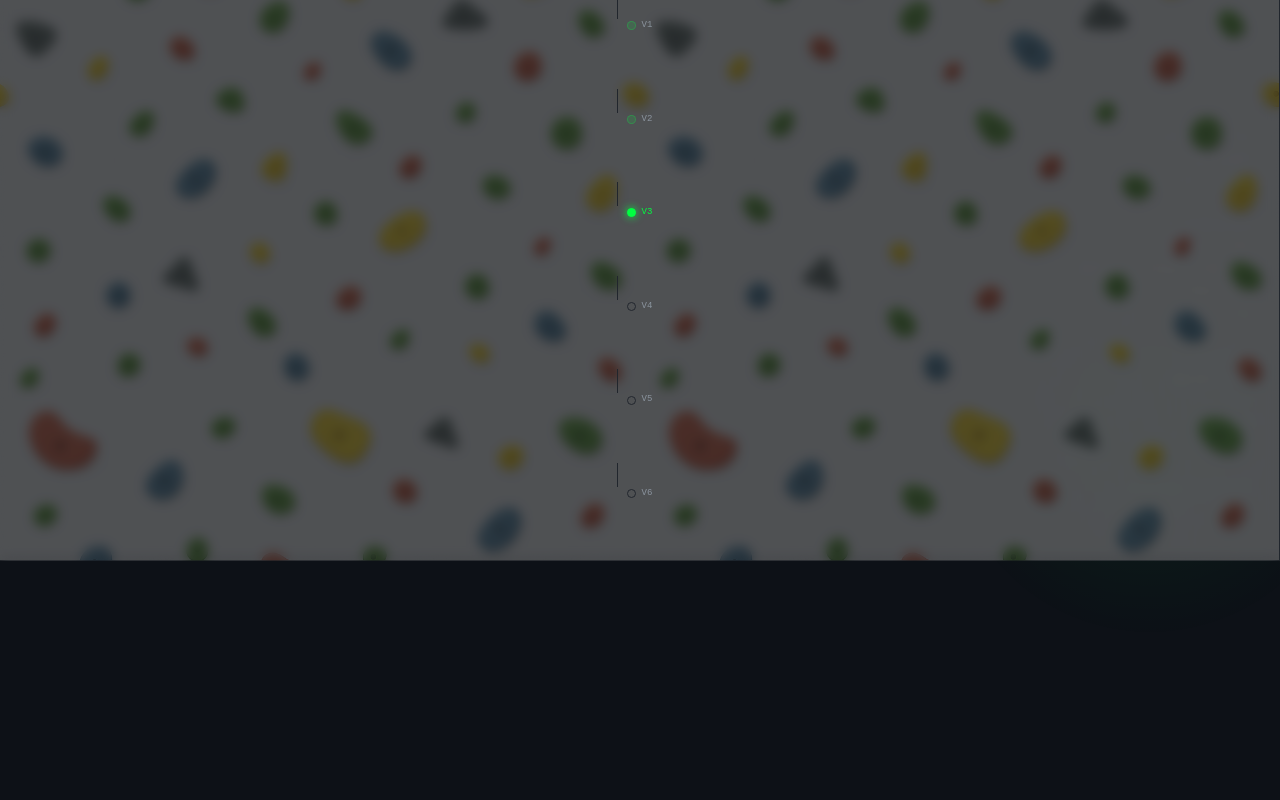
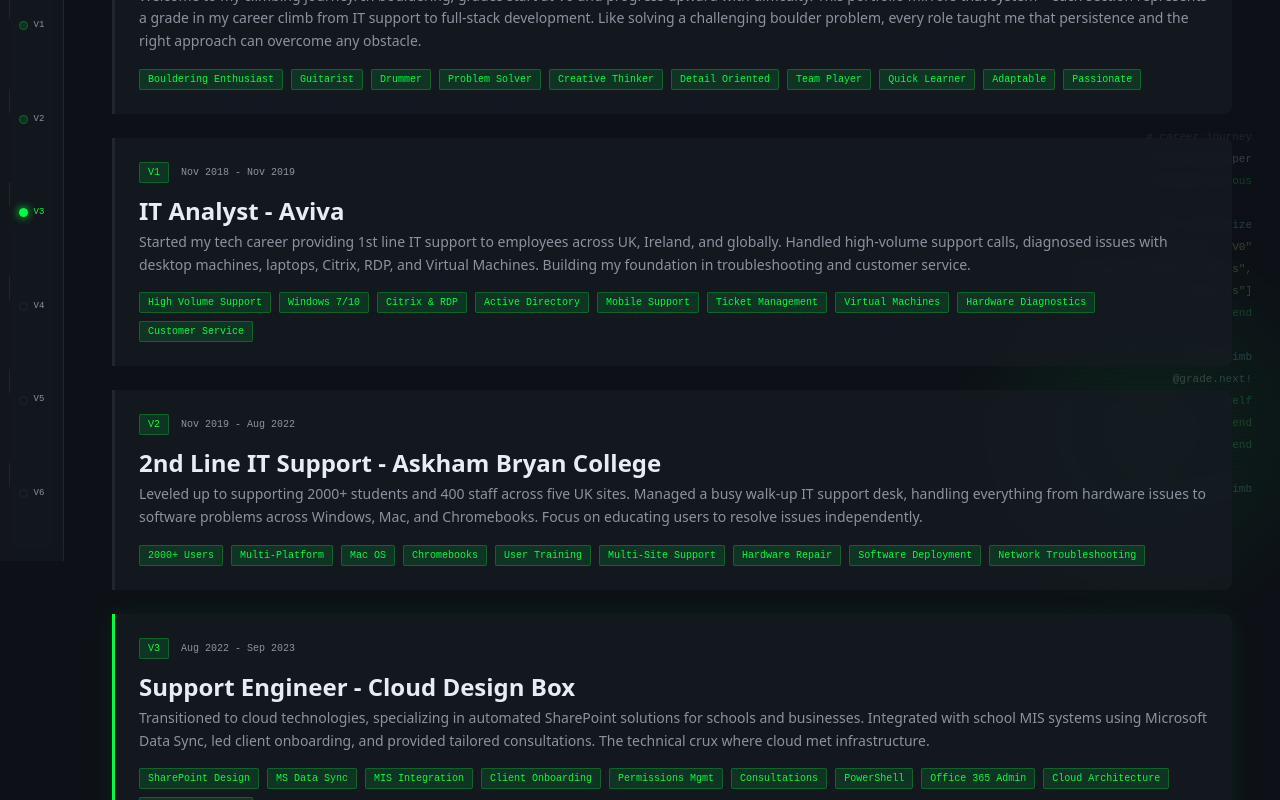
Before and after one commit to A-Wheeto/adamwheatley.net, a Next.js app: page / in a window 1280 px wide. Shown: the part 240-1040 px from the top of the page. Built offline with nearby package versions, Linux system fonts and the light colour scheme.

Commit message:
refactor: rebuild home page with two-column grid and scroll-tracked cards

```diff
--- a/src/app/page.tsx
+++ b/src/app/page.tsx
@@ -7,24 +7,14 @@
 
 export default function HomePage() {
   const [currentGrade, setCurrentGrade] = useState(0)
-  const [scrollProgress, setScrollProgress] = useState(0)
   const sectionRefs = useRef<(HTMLElement | null)[]>([])
 
   useEffect(() => {
     const handleScroll = () => {
-      const totalScroll = document.documentElement.scrollHeight - window.innerHeight
-      const currentScroll = window.scrollY
-      const progress = Math.min(currentScroll / totalScroll, 1)
-      setScrollProgress(progress)
-
-      const gradeIndex = Math.floor(progress * (careerGrades.length - 1))
-      setCurrentGrade(gradeIndex)
-
       sectionRefs.current.forEach((ref, index) => {
         if (ref) {
           const rect = ref.getBoundingClientRect()
-          const isVisible = rect.top < window.innerHeight / 2 && rect.bottom > window.innerHeight / 2
-          if (isVisible) {
+          if (rect.top < window.innerHeight / 2 && rect.bottom > window.innerHeight / 2) {
             setCurrentGrade(index)
           }
         }
@@ -33,39 +23,22 @@
 
     window.addEventListener('scroll', handleScroll)
     handleScroll()
-
-    // Scroll to top on mount to ensure proper initial positioning
     window.scrollTo(0, 0)
 
     return () => window.removeEventListener('scroll', handleScroll)
   }, [])
 
   const scrollToSection = (index: number) => {
-    sectionRefs.current[index]?.scrollIntoView({
-      behavior: 'smooth',
-      block: 'center'
-    })
+    sectionRefs.current[index]?.scrollIntoView({ behavior: 'smooth', block: 'center' })
   }
 
   return (
-    <>
-      <main className="relative">
-        <div
-          className="fixed inset-0 -z-10"
-          style={{
-            backgroundImage: 'url("/background.png")',
-            backgroundRepeat: 'repeat',
-            opacity: 0.7,
-            backgroundSize: 'clamp(400px, 50vw, 800px)',
-          }}
-        />
-
+    <div className="grid grid-cols-1 lg:grid-cols-[64px_1fr]">
       <ProgressIndicator
         grades={careerGrades}
         currentGrade={currentGrade}
         onGradeClick={scrollToSection}
         variant="desktop"
-          className="progress-desktop"
       />
 
       <ProgressIndicator
@@ -73,29 +46,18 @@
         currentGrade={currentGrade}
         onGradeClick={scrollToSection}
         variant="mobile"
-          className="progress-mobile"
       />
 
-        <div className="relative z-10">
+      <div className="flex flex-col gap-6 py-10 px-4 md:px-12 pb-20 lg:pb-10">
         {careerGrades.map((grade, index) => (
           <section
-              key={index}
-              ref={(el) => {
-                sectionRefs.current[index] = el
-              }}
-              className={`min-h-screen flex items-center justify-center px-4 sm:px-6 md:px-8 lg:px-12 relative ${index === 0 ? 'pt-4 pb-32 md:pt-20 md:pb-20' : 'pt-20 pb-32 md:pt-20 md:pb-20'
-                }`}
+            key={grade.grade}
+            ref={(el) => { sectionRefs.current[index] = el }}
           >
-              <div className="max-w-4xl w-full">
-                <CareerCard
-                  grade={grade}
-                  isLastSection={index === careerGrades.length - 1}
-                />
-              </div>
+            <CareerCard grade={grade} isActive={index === currentGrade} />
           </section>
         ))}
       </div>
-      </main>
-    </>
+    </div>
   )
 }
```
Lines whose indentation alone changed are shown as unchanged.
